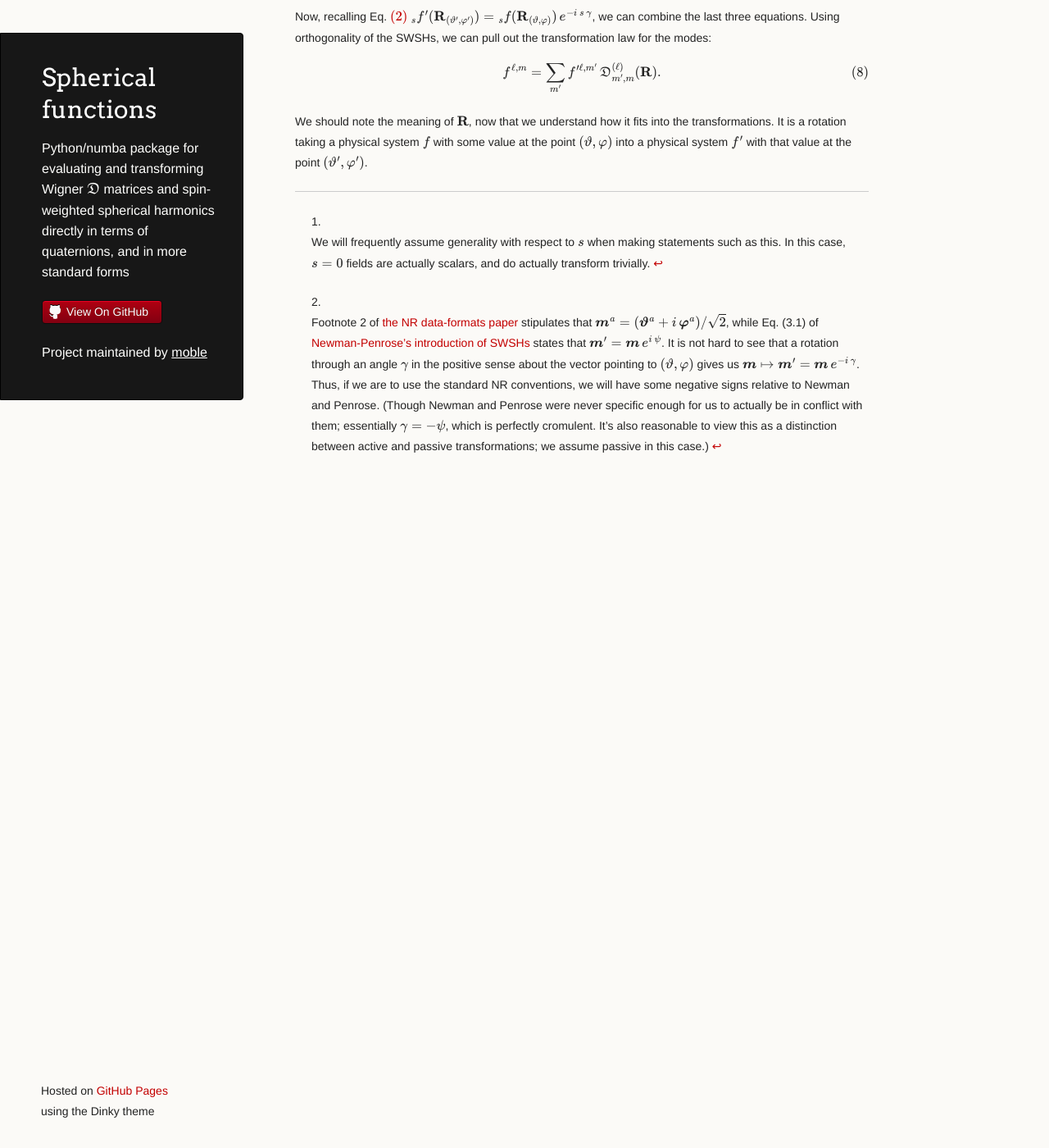
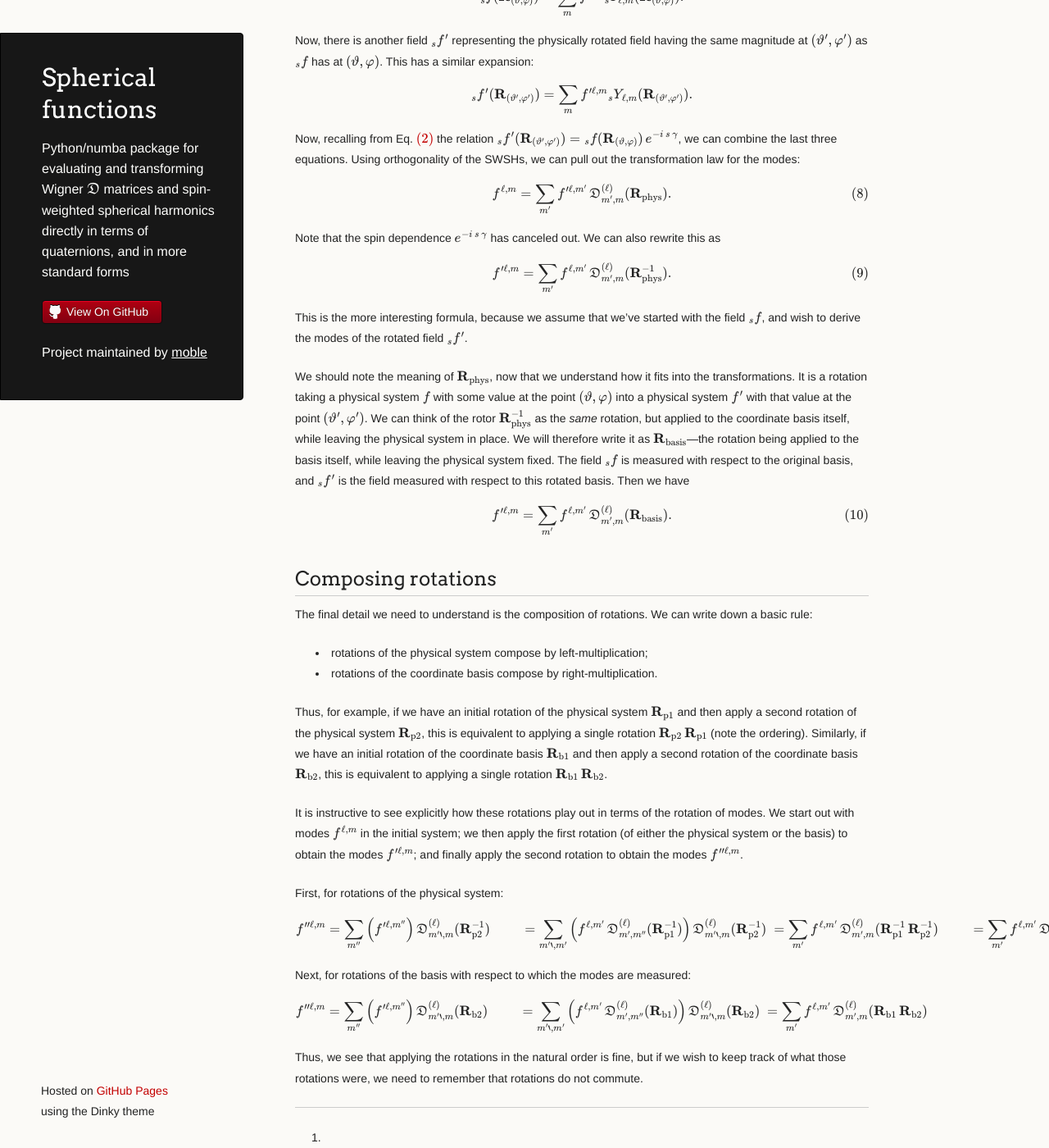
Before and after one commit to moble/spherical_functions, a Jekyll site: the page built from SWSHs.md, in a window 1280 px wide and 1400 px high, scrolled down 3248 px. Shown: the whole window at 82% size. Built offline with Jekyll 4.4.1, drawn with Linux system fonts in a browser that asks for light colours; formulas are drawn with MathJax 3; before the commit the page ends 3878 px from its top, so only the background shows below that; some of the changed text lies outside the part shown.

Commit message:
Explain composition of rotations

```diff
--- a/SWSHs.md
+++ b/SWSHs.md
@@ -180,27 +181,39 @@ argument of the SWSH on the right-hand side cannot be written purely
 as spherical coordinates; there is some additional rotation needed.
 In general, then, we must write the transformation in the form
 \begin{equation}
-  \quat{R}\_{(\vartheta', \varphi')} = \quat{R}\,
-  \quat{R}\_{(\vartheta, \varphi)}\, e^{\gamma\, \basis{z}/2},
+  \quat{R}\_{(\vartheta', \varphi')} = \quat{R}\_{\text{phys}}\,
+  \quat{R}\_{(\vartheta, \varphi)}\, e^{\gamma\, \basis{z}/2}.
 \end{equation}
-for some angle $\gamma$, corresponding to a final rotation about the
-vector joining the origin to the point at $(\vartheta', \varphi')$.
-Fortunately, we can factor out this term using the known behavior of
-spin-weighted functions:
+The final term in this equation represents an *initial* rotation about
+the $\basis{z}$ basis vector, which is equivalent to a *final*
+rotation about the vector joining the origin to the point
+$(\vartheta', \varphi')$.  This term must be included because that is
+the only way the equation can be true for general sets of angles and
+overall rotation $\quat{R}\_{\text{phys}}$.  We have placed a
+subscript "$\text{phys}$" on this overall rotor because, as will be
+discussed below, this represents a transformation of the physical
+system.
+
+This $\gamma$ factor at first appears troubling.  It is a function of
+both $\quat{R}\_{\text{phys}}$ and $(\vartheta, \varphi)$.  In fact,
+if we insert our rotations into Eq. \eqref{eq:SWSHTransformation1}, we
+obtain a surprising result.  Using the known behavior of spin-weighted
+functions we obtain
 \begin{align}
   {}\_{s}Y\_{\ell,m} (\quat{R}\_{(\vartheta', \varphi')}) &=
   \sum\_{m'}
-  \mathfrak{D}^{(\ell)}\_{m,m'} (\quat{R})\,
+  \mathfrak{D}^{(\ell)}\_{m,m'} (\quat{R}\_{\text{phys}})\,
   {}\_{s}Y\_{\ell,m'}(\quat{R}\_{(\vartheta, \varphi)}\, e^{\gamma\,
   \basis{z}/2})
   \nonumber \\\\ \label{eq:SWSHRotation}
   &= \sum\_{m'}
-  \mathfrak{D}^{(\ell)}\_{m,m'} (\quat{R})\,
+  \mathfrak{D}^{(\ell)}\_{m,m'} (\quat{R}\_{\text{phys}})\,
   {}\_{s}Y\_{\ell,m'}(\quat{R}\_{(\vartheta, \varphi)})\, e^{-i\, s\, \gamma}.
 \end{align}
-We see an interesting result from this: the spin-weighted spherical
-harmonics do *not* transform among themselves under rotations---except
-in the familiar case of $s=0$.
+The spin-weighted spherical harmonics, regarded as functions of the
+spherical coordinates alone, *do not* transform among themselves under
+a representation of the rotation group---except in the familiar case
+of $s=0$!
 
 This curious factor of $e^{-i\, s\, \gamma}$, however, is precisely
 what is needed to ensure that *modes* of an expansion in SWSHs *do*
@@ -219,8 +232,8 @@ expansion:
   {}\_{s}f'(\quat{R}\_{(\vartheta', \varphi')}) = \sum\_m f'^{\ell,m}
   {}\_{s}Y\_{\ell,m}(\quat{R}\_{(\vartheta', \varphi')}).
 \end{equation\*}
-Now, recalling Eq. \eqref{eq:SpinWeightedTransformation}
-${}\_{s}f'(\quat{R}\_{(\vartheta', \varphi')}) =
+Now, recalling from Eq. \eqref{eq:SpinWeightedTransformation} the
+relation ${}\_{s}f'(\quat{R}\_{(\vartheta', \varphi')}) =
 {}\_{s}f(\quat{R}\_{(\vartheta, \varphi)})\, e^{-i\, s\, \gamma}$, we
 can combine the last three equations.
 {::comment}
@@ -230,11 +243,11 @@ can combine the last three equations.
   \sum\_m f'^{\ell,m} {}\_{s}Y\_{\ell,m}(\quat{R}\_{(\vartheta', \varphi')})
   \\\\ &=
   \sum\_m f'^{\ell,m} \sum\_{m'}
-  \mathfrak{D}^{(\ell)}\_{m,m'} (\quat{R})\,
+  \mathfrak{D}^{(\ell)}\_{m,m'} (\quat{R}\_{\text{phys}})\,
   {}\_{s}Y\_{\ell,m'}(\quat{R}\_{(\vartheta, \varphi)})\, e^{-i\, s\, \gamma}
   \\\\ &=
   \sum\_{m',m} f'^{\ell,m'}
-  \mathfrak{D}^{(\ell)}\_{m',m} (\quat{R})\,
+  \mathfrak{D}^{(\ell)}\_{m',m} (\quat{R}\_{\text{phys}})\,
   {}\_{s}Y\_{\ell,m}(\quat{R}\_{(\vartheta, \varphi)})\, e^{-i\, s\, \gamma}
   \\\\ &=
   {}\_{s}f(\quat{R}\_{(\vartheta, \varphi)})\, e^{-i\, s\, \gamma}
@@ -246,15 +259,96 @@ can combine the last three equations.
 Using orthogonality of the SWSHs, we can pull out the transformation
 law for the modes:
 \begin{equation}
-  f^{\ell,m} = \sum\_{m'} f'^{\ell,m'}\, \mathfrak{D}^{(\ell)}\_{m',m} (\quat{R}).
+  f^{\ell,m} = \sum\_{m'} f'^{\ell,m'}\, \mathfrak{D}^{(\ell)}\_{m',m}
+  (\quat{R}\_{\text{phys}}).
+\end{equation}
+Note that the spin dependence $e^{-i\, s\, \gamma}$ has canceled out.
+We can also rewrite this as
+\begin{equation}
+  f'^{\ell,m} = \sum\_{m'} f^{\ell,m'}\, \mathfrak{D}^{(\ell)}\_{m',m}
+  (\quat{R}^{-1}\_{\text{phys}}).
+\end{equation}
+This is the more interesting formula, because we assume that we've
+started with the field ${}\_{s}f$, and wish to derive the modes of the
+rotated field ${}\_{s}f'$.
+
+We should note the meaning of $\quat{R}\_{\text{phys}}$, now that we
+understand how it fits into the transformations.  It is a rotation
+taking a physical system $f$ with some value at the point $(\vartheta,
+\varphi)$ into a physical system $f'$ with that value at the point
+$(\vartheta', \varphi')$.  We can think of the rotor
+$\quat{R}^{-1}\_{\text{phys}}$ as the *same* rotation, but applied to
+the coordinate basis itself, while leaving the physical system in
+place.  We will therefore write it as $\quat{R}\_{\text{basis}}$---the
+rotation being applied to the basis itself, while leaving the physical
+system fixed.  The field ${}\_{s}f$ is measured with respect to the
+original basis, and ${}\_{s}f'$ is the field measured with respect to
+this rotated basis.  Then we have
+\begin{equation}
+  f'^{\ell,m} = \sum\_{m'} f^{\ell,m'}\, \mathfrak{D}^{(\ell)}\_{m',m}
+  (\quat{R}\_{\text{basis}}).
 \end{equation}
 
-We should note the meaning of $\quat{R}$, now that we understand how
-it fits into the transformations.  It is a rotation taking a physical
-system $f$ with some value at the point $(\vartheta, \varphi)$ into a
-physical system $f'$ with that value at the point $(\vartheta',
-\varphi')$.
+## Composing rotations
 
+The final detail we need to understand is the composition of
+rotations.  We can write down a basic rule:
+
+ * rotations of the physical system compose by left-multiplication;
+ * rotations of the coordinate basis compose by right-multiplication.
+
+Thus, for example, if we have an initial rotation of the physical
+system $\quat{R}\_{\text{p}1}$ and then apply a second rotation of the
+physical system $\quat{R}\_{\text{p}2}$, this is equivalent to
+applying a single rotation $\quat{R}\_{\text{p}2}\,
+\quat{R}\_{\text{p}1}$ (note the ordering).  Similarly, if we have an
+initial rotation of the coordinate basis $\quat{R}\_{\text{b}1}$ and
+then apply a second rotation of the coordinate basis
+$\quat{R}\_{\text{b}2}$, this is equivalent to applying a single
+rotation $\quat{R}\_{\text{b}1}\, \quat{R}\_{\text{b}2}$.
+
+It is instructive to see explicitly how these rotations play out in
+terms of the rotation of modes.  We start out with modes $f^{\ell,m}$
+in the initial system; we then apply the first rotation (of either the
+physical system or the basis) to obtain the modes $f'^{\ell,m}$; and
+finally apply the second rotation to obtain the modes $f''^{\ell,m}$.
+
+First, for rotations of the physical
+system:
+\begin{align\*}
+  f''^{\ell,m}
+  &=
+  \sum\_{m''} \left( f'^{\ell,m''} \right)\, \mathfrak{D}^{(\ell)}\_{m'',m}
+  (\quat{R}^{-1}\_{\text{p}2}) \\\\
+  &=
+  \sum\_{m'',m'} \left( f^{\ell,m'}\, \mathfrak{D}^{(\ell)}\_{m',m''}
+  (\quat{R}^{-1}\_{\text{p}1}) \right)\, \mathfrak{D}^{(\ell)}\_{m'',m}
+  (\quat{R}^{-1}\_{\text{p}2}) \\\\
+  &=
+  \sum\_{m'} f^{\ell,m'}\, \mathfrak{D}^{(\ell)}\_{m',m}
+  (\quat{R}^{-1}\_{\text{p}1}\, \quat{R}^{-1}\_{\text{p}2}) \\\\
+  &=
+  \sum\_{m'} f^{\ell,m'}\, \mathfrak{D}^{(\ell)}\_{m',m}
+  \left( (\quat{R}\_{\text{p}2}\, \quat{R}\_{\text{p}1})^{-1} \right)
+\end{align\*}
+Next, for rotations of the basis with respect to which the modes are
+measured:
+\begin{align\*}
+  f''^{\ell,m}
+  &=
+  \sum\_{m''} \left( f'^{\ell,m''} \right)\, \mathfrak{D}^{(\ell)}\_{m'',m}
+  (\quat{R}\_{\text{b}2}) \\\\
+  &=
+  \sum\_{m'',m'} \left( f^{\ell,m'}\, \mathfrak{D}^{(\ell)}\_{m',m''}
+  (\quat{R}\_{\text{b}1}) \right)\, \mathfrak{D}^{(\ell)}\_{m'',m}
+  (\quat{R}\_{\text{b}2}) \\\\
+  &=
+  \sum\_{m'} f^{\ell,m'}\, \mathfrak{D}^{(\ell)}\_{m',m}
+  (\quat{R}\_{\text{b}1}\, \quat{R}\_{\text{b}2})
+\end{align\*}
+Thus, we see that applying the rotations in the natural order is fine,
+but if we wish to keep track of what those rotations were, we need to
+remember that rotations do not commute.
 
 
 ---
```
Also changed, not shown: other parts of SWSHs.md (+1 -0 lines).
